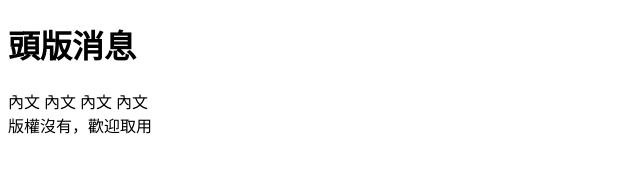
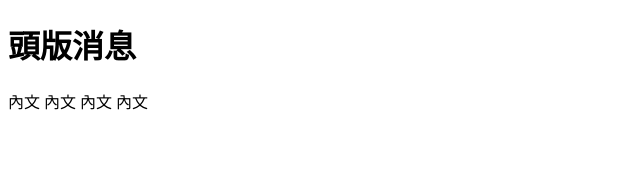
Before and after one commit to whiterevive/git-practice, a plain HTML site: page index.html in a window 1280 px wide. Shown: the whole page, without its empty margins (0-640 px from the left). Drawn offline with Linux system fonts and the light colour scheme.

Commit message:
change index.html

```diff
--- a/index.html
+++ b/index.html
@@ -14,7 +14,6 @@
         內文
       </div>
       <div id="footer">
-        版權沒有，歡迎取用
       </div>
     </div>
   </body>
```
